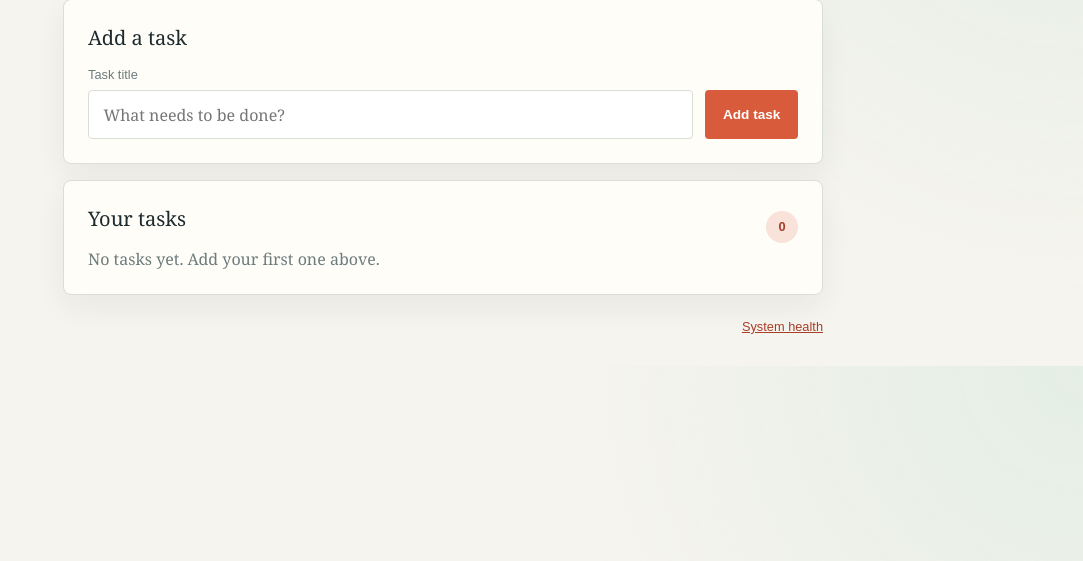
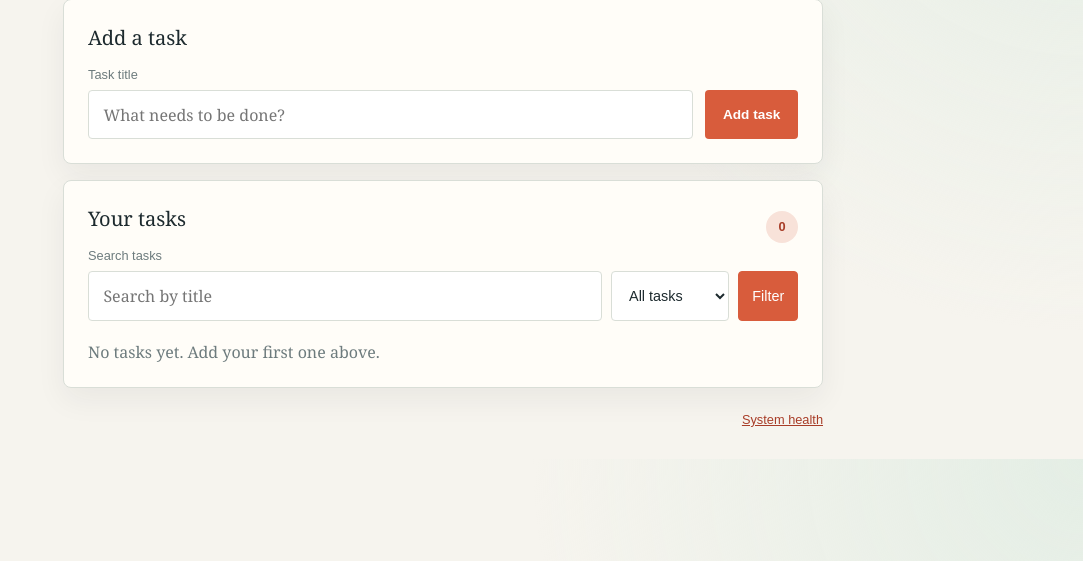
Before and after one commit to Ram3663/practice, a Flask app: page / in a window 1280 px wide. Shown: the part 220-781 px from the top of the page, without its empty margins (197-1280 px from the left). Run offline with Flask 3, Linux system fonts and the light colour scheme; data that the repository does not hold is empty.

Commit message:
Add task search and filtering

```diff
--- a/app.py
+++ b/app.py
@@ -53,10 +53,33 @@ def close_db(_error=None):
 @app.get("/")
 def home():
     init_db()
+    search_query = request.args.get("q", "").strip()
+    status_filter = request.args.get("status", "all")
+    if status_filter not in {"all", "active", "completed"}:
+        status_filter = "all"
+
+    filters = []
+    parameters = []
+    if search_query:
+        filters.append("LOWER(title) LIKE LOWER(?)")
+        parameters.append(f"%{search_query}%")
+    if status_filter == "active":
+        filters.append("completed = 0")
+    elif status_filter == "completed":
+        filters.append("completed = 1")
+
+    where_clause = f" WHERE {' AND '.join(filters)}" if filters else ""
     tasks = get_db().execute(
-        "SELECT id, title, completed, created_at FROM tasks ORDER BY completed, id DESC"
+        "SELECT id, title, completed, created_at FROM tasks"
+        f"{where_clause} ORDER BY completed, id DESC",
+        parameters,
     ).fetchall()
-    return render_template("index.html", tasks=tasks)
+    return render_template(
+        "index.html",
+        tasks=tasks,
+        search_query=search_query,
+        status_filter=status_filter,
+    )
 
 
 @app.post("/tasks")
--- a/static/style.css
+++ b/static/style.css
@@ -112,6 +112,42 @@ button {
   background: var(--accent-dark);
 }
 
+.filter-form {
+  margin-bottom: 1.25rem;
+}
+
+.filter-form label {
+  display: block;
+  margin-bottom: 0.5rem;
+  color: var(--muted);
+  font: 0.8rem Arial, sans-serif;
+}
+
+.filter-row {
+  display: flex;
+  gap: 0.6rem;
+}
+
+select,
+.filter-row button {
+  padding: 0 0.8rem;
+  border: 1px solid var(--line);
+  border-radius: 4px;
+  background: white;
+  color: var(--ink);
+  font: 0.9rem Arial, sans-serif;
+}
+
+.filter-row button {
+  border-color: var(--accent);
+  color: white;
+  background: var(--accent);
+}
+
+.filter-row button:hover {
+  background: var(--accent-dark);
+}
+
 .section-heading {
   display: flex;
   align-items: center;
@@ -210,4 +246,14 @@ button {
   .form-row button {
     padding: 0.8rem;
   }
+
+  .filter-row {
+    align-items: stretch;
+    flex-direction: column;
+  }
+
+  select,
+  .filter-row button {
+    min-height: 2.75rem;
+  }
 }
--- a/templates/index.html
+++ b/templates/index.html
@@ -31,6 +31,19 @@
           <span class="task-count">{{ tasks|length }}</span>
         </div>
 
+        <form class="filter-form" method="get" action="{{ url_for('home') }}">
+          <label for="search">Search tasks</label>
+          <div class="filter-row">
+            <input id="search" name="q" type="search" value="{{ search_query }}" placeholder="Search by title">
+            <select name="status" aria-label="Filter tasks by status">
+              <option value="all"{% if status_filter == "all" %} selected{% endif %}>All tasks</option>
+              <option value="active"{% if status_filter == "active" %} selected{% endif %}>Active</option>
+              <option value="completed"{% if status_filter == "completed" %} selected{% endif %}>Completed</option>
+            </select>
+            <button type="submit">Filter</button>
+          </div>
+        </form>
+
         {% if tasks %}
           <ul class="task-list">
             {% for task in tasks %}
```
Also changed, not shown: tests/test_app.py (+16 -0 lines), .github/workflows/python-ci.yml.
